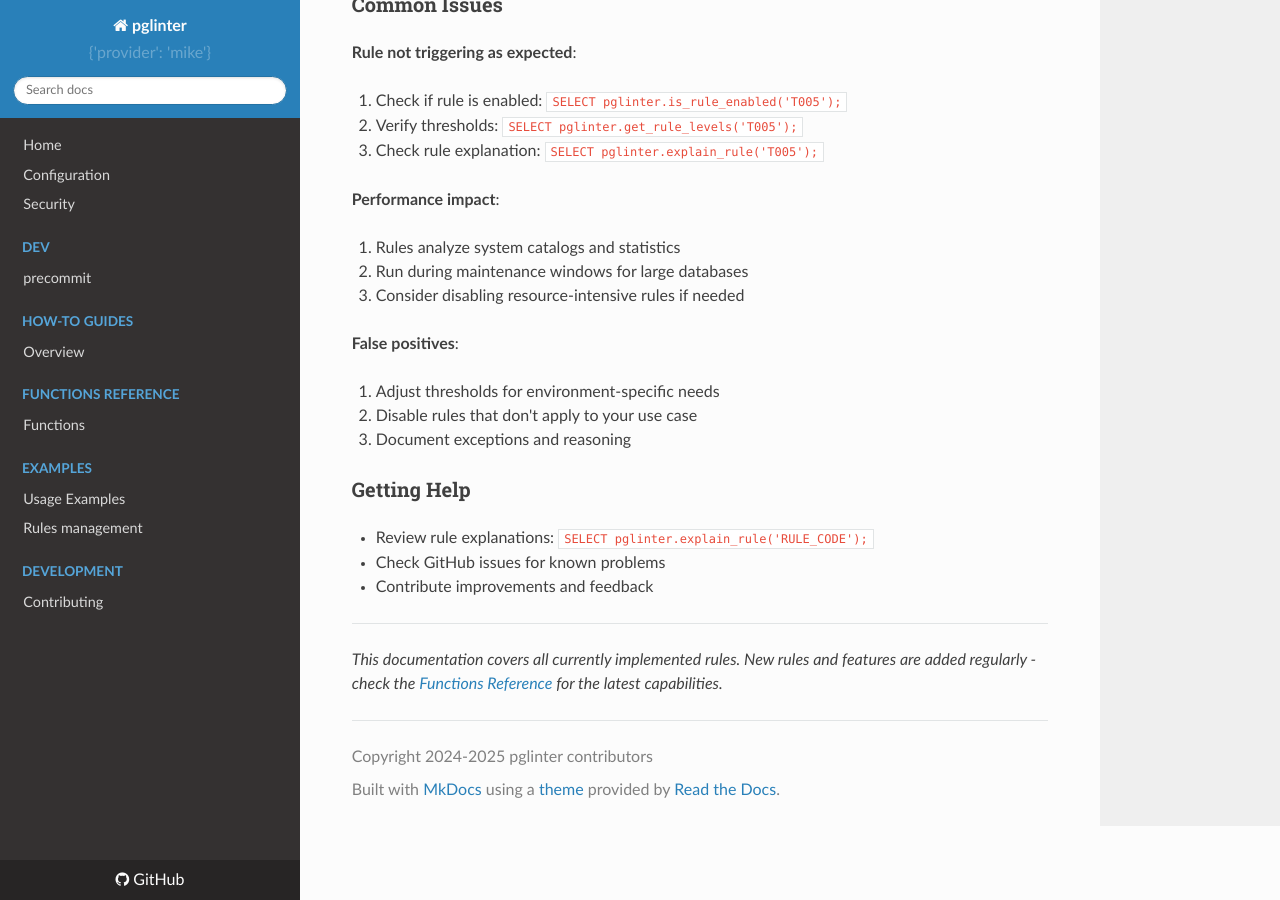
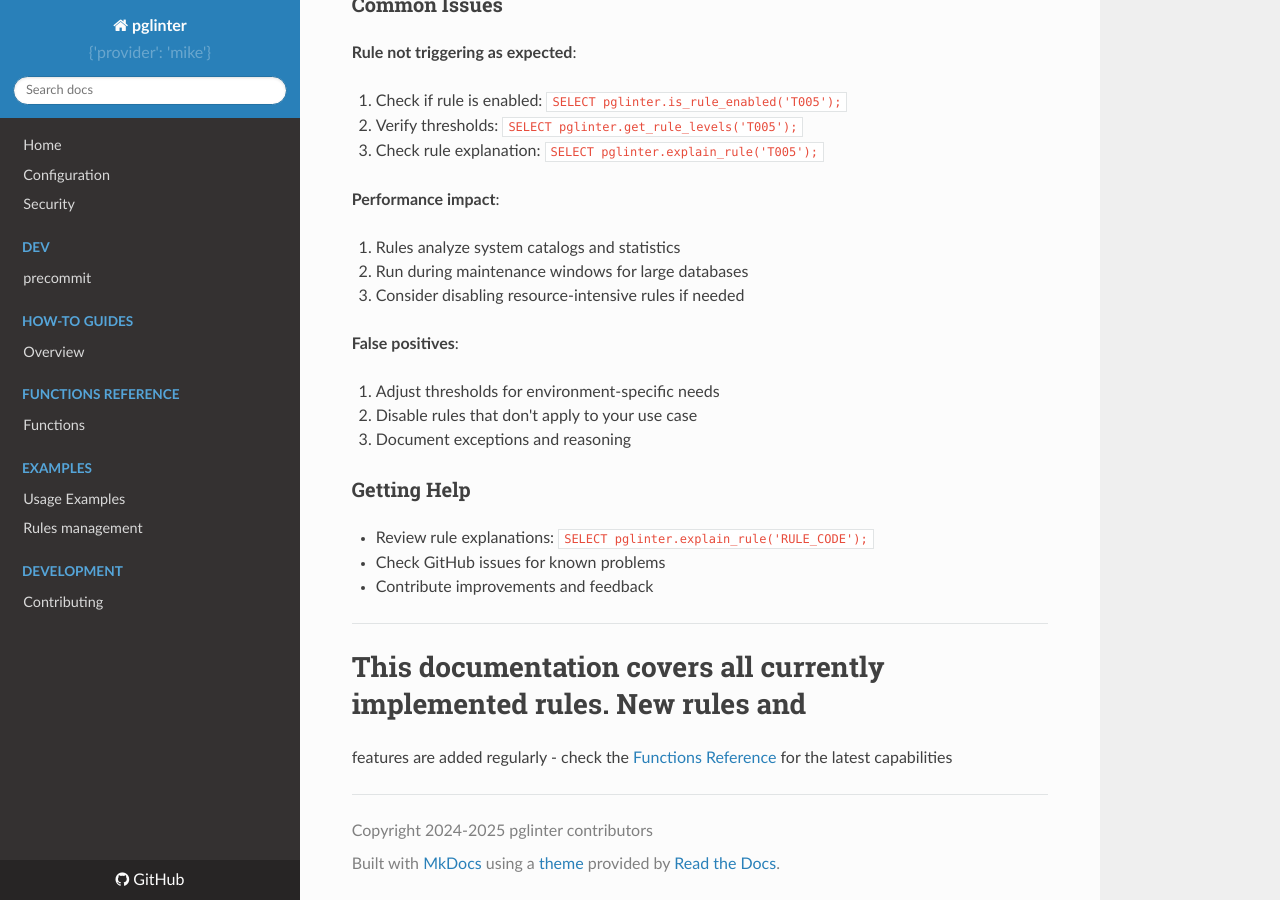
Before and after one commit to pmpetit/pglinter, an MkDocs documentation site: the page built from docs/rules/README.md, in a window 1280 px wide and 900 px high, scrolled down 19467 px. Built offline with MkDocs 1.6.1, drawn with Linux system fonts in a browser that asks for light colours; nearby versions of some CDN libraries.

````diff
--- a/docs/rules/README.md
+++ b/docs/rules/README.md
@@ -32,7 +32,7 @@ Database-wide checks that analyze overall database health and structure.
 
 **Example Output**:
 
-```
+```text
 5 tables without primary key exceed the warning threshold: 20%
 ```
 
@@ -70,7 +70,7 @@ ALTER TABLE user_roles ADD PRIMARY KEY (user_id, role_id);
 
 **Example Output**:
 
-```
+```text
 Found potential redundant indexes in the database
 ```
 
@@ -109,7 +109,7 @@ DROP INDEX idx_users_email_duplicate;
 
 **Example Output**:
 
-```
+```text
 Found 3 foreign key columns without indexes
 ```
 
@@ -145,7 +145,7 @@ CREATE INDEX idx_order_items_order_product ON order_items (order_id, product_id)
 
 **Example Output**:
 
-```
+```text
 Found 2 potentially unused indexes
 ```
 
@@ -184,7 +184,7 @@ DROP INDEX idx_rarely_used_column;
 
 **Example Output**:
 
-```
+```text
 Public schema security issues detected
 ```
 
@@ -223,7 +223,7 @@ GRANT USAGE ON SCHEMA app TO app_user;
 
 **Example Output**:
 
-```
+```text
 Found 4 database objects with uppercase letters
 ```
 
@@ -263,7 +263,7 @@ PostgreSQL cluster configuration checks for system-level settings.
 
 **Example Output**:
 
-```
+```text
 work_mem * max_connections is bigger than available RAM
 ```
 
@@ -303,7 +303,7 @@ SHOW work_mem;
 
 **Example Output**:
 
-```
+```text
 2 entries in pg_hba.conf with trust or password authentication method exceed the warning threshold
 ```
 
@@ -316,7 +316,7 @@ SHOW work_mem;
 
 **Configuration Example**:
 
-```
+```text
 # Instead of:
 # host    all    all    0.0.0.0/0    trust
 
@@ -344,7 +344,7 @@ Individual table-specific checks for data structure and performance.
 
 **Example Output**:
 
-```
+```text
 No primary key on table public.logs
 ```
 
@@ -369,7 +369,7 @@ No primary key on table public.logs
 
 **Example Output**:
 
-```
+```text
 Found 2 tables without any index: public.logs, public.temp_data
 ```
 
@@ -404,7 +404,7 @@ CREATE INDEX idx_logs_timestamp ON logs (created_at);
 
 **Example Output**:
 
-```
+```text
 Found 2 tables with redundant indexes: public.users, public.orders
 ```
 
@@ -428,7 +428,7 @@ Found 2 tables with redundant indexes: public.users, public.orders
 
 **Example Output**:
 
-```
+```text
 Found 3 foreign keys without indexes: public.orders (FK: fk_customer), public.items (FK: fk_order)
 ```
 
@@ -458,7 +458,7 @@ Found 3 foreign keys without indexes: public.orders (FK: fk_customer), public.it
 
 **Example Output**:
 
-```
+```text
 Found 2 tables with seq scan percentage > 50%: public.orders (seq scan %: 75.1), public.logs (seq scan %: 82.3)
 ```
 
@@ -495,7 +495,7 @@ SELECT pglinter.get_rule_levels('T005');
 
 **Example Output**:
 
-```
+```text
 Found tables with cross-schema foreign keys
 ```
 
@@ -522,7 +522,7 @@ Found tables with cross-schema foreign keys
 
 **Example Output**:
 
-```
+```text
 Found 2 unused indexes larger than 1MB: public.orders.idx_old_status (5MB), public.users.idx_temp (3MB)
 ```
 
@@ -547,7 +547,7 @@ Found 2 unused indexes larger than 1MB: public.orders.idx_old_status (5MB), publ
 
 **Example Output**:
 
-```
+```text
 Found 1 foreign key type mismatches: public.orders.customer_id (integer) -> customers.id (bigint) [FK: fk_customer]
 ```
 
@@ -580,7 +580,7 @@ ALTER TABLE orders ALTER COLUMN customer_id TYPE bigint;
 
 **Example Output**:
 
-```
+```text
 Found 3 tables without role grants: public.logs, public.temp_data, public.archive
 ```
 
@@ -617,7 +617,7 @@ ALTER DEFAULT PRIVILEGES IN SCHEMA public GRANT SELECT ON TABLES TO app_user;
 
 **Example Output**:
 
-```
+```text
 Found tables/columns using reserved keywords
 ```
 
@@ -658,7 +658,7 @@ ALTER TABLE products RENAME COLUMN "select" TO selection_flag;
 
 **Example Output**:
 
-```
+```text
 Found 2 database objects with uppercase letters: public.UserProfiles (table), public.orders.CustomerId (column)
 ```
 
@@ -685,7 +685,7 @@ Found 2 database objects with uppercase letters: public.UserProfiles (table), pu
 
 **Example Output**:
 
-```
+```text
 Found 3 potentially sensitive columns: public.users.email (email), public.customers.phone (phone), public.profiles.ssn (identifier)
 ```
 
@@ -726,7 +726,7 @@ Schema-level checks for organization and security.
 
 **Example Output**:
 
-```
+```text
 Found 2 schemas without default role grants: reporting, analytics
 ```
 
@@ -764,7 +764,7 @@ GRANT USAGE ON SEQUENCES TO app_user;
 
 **Example Output**:
 
-```
+```text
 Found 3 schemas with environment prefixes/suffixes: dev_analytics, prod_sales, testing_data
 ```
 
@@ -961,4 +961,7 @@ SARIF files can be consumed by:
 
 ---
 
-_This documentation covers all currently implemented rules. New rules and features are added regularly - check the [Functions Reference](../functions/README.md) for the latest capabilities._
+# This documentation covers all currently implemented rules. New rules and
+
+features are added regularly - check the [Functions
+Reference](../functions/README.md) for the latest capabilities
````
Also changed, not shown: docs/dev/README.md (+4 -4 lines), 1 other file.
